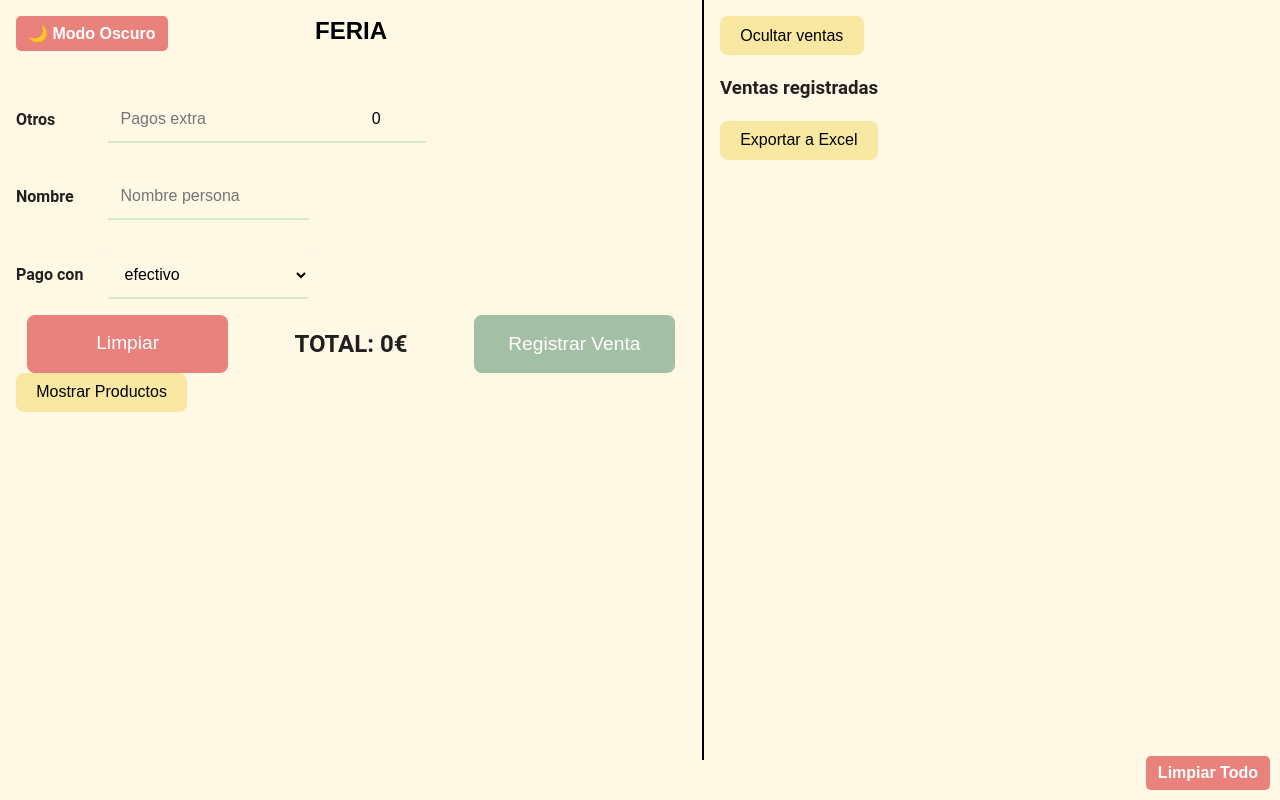
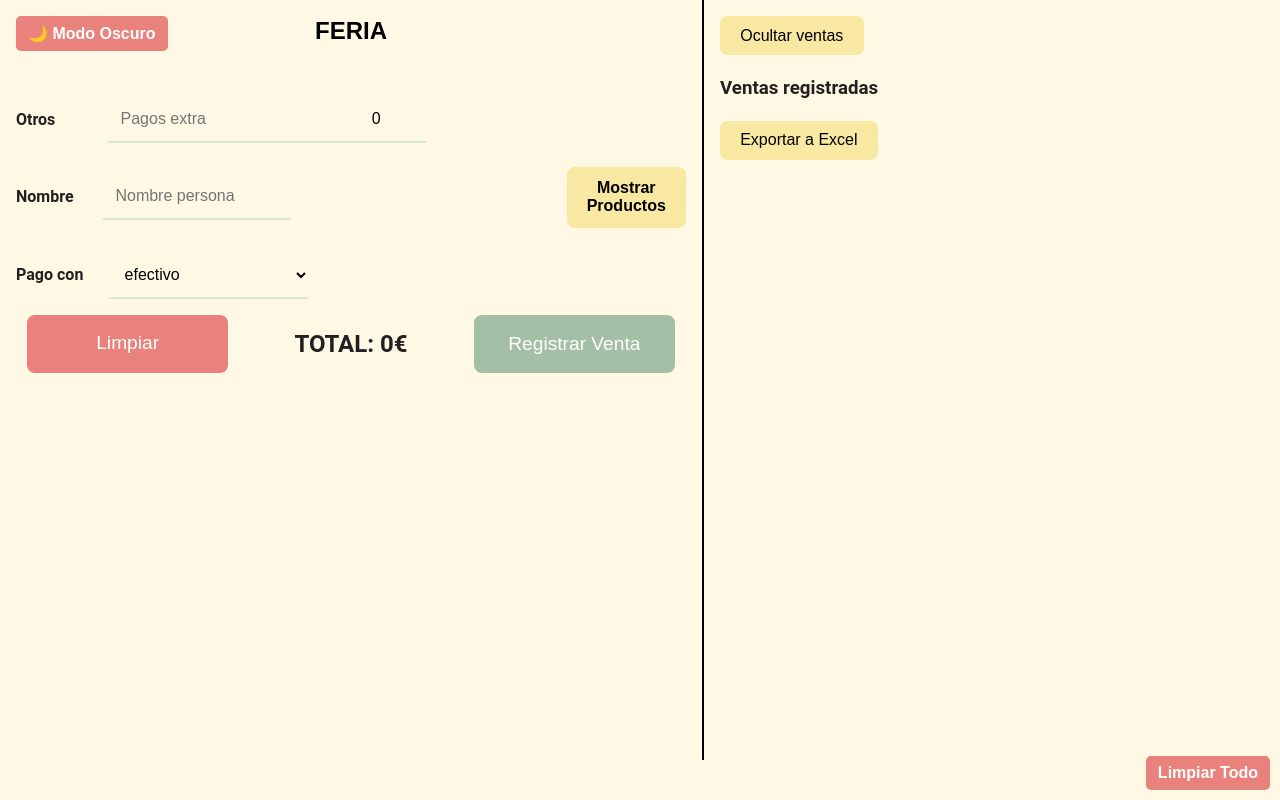
Before and after one commit to edopuig/feria-app, a React (Vite) app: page / in a window 1280 px wide. Built offline with nearby package versions, Linux system fonts and the light colour scheme.

Commit message:
Boton MostrarProductos cambiado

```diff
--- a/src/App.jsx
+++ b/src/App.jsx
@@ -312,6 +312,18 @@ function App() {
             value={nombreVenta}
             onChange={(e) => setNombreVenta(e.target.value)}
           />
+
+          <button className="MostrarProductos" onClick={handleMostrarFormulario}>Mostrar Productos</button>
+
+          {mostrarFormulario && (
+            <div className="modal-overlay" onClick={handleOcultarFormulario}>
+              <div className="modal-content" onClick={(e) => e.stopPropagation()}>
+
+                <FormularioProducto onClose={handleOcultarFormulario} onProductosActualizados={cargarProductos} />
+
+              </div>
+            </div>
+          )}
         </div>
 
         <div className="Opciones">
@@ -340,17 +352,7 @@ function App() {
         </div>
         {mensaje && <div style={{ color: "green", marginTop: "10px" }}>{mensaje}</div>}
 
-        <button onClick={handleMostrarFormulario}>Mostrar Productos</button>
 
-        {mostrarFormulario && (
-          <div className="modal-overlay" onClick={handleOcultarFormulario}>
-            <div className="modal-content" onClick={(e) => e.stopPropagation()}>
-
-              <FormularioProducto onClose={handleOcultarFormulario} onProductosActualizados={cargarProductos} />
-
-            </div>
-          </div>
-        )}
       </div>
 
       <div className={`right-column ${!mostrarVentas ? 'oculta' : ''}`}>
--- a/src/index.css
+++ b/src/index.css
@@ -183,10 +183,16 @@ input[type="number"] {
 .nombreImput{
   grid-column: span 3;
   width: 80%;
-  box-sizing: border-box;
   border: none;
   border-bottom: 2px solid #d8e9ca;
   background-color: #fff8e5;
+}
+
+.MostrarProductos{
+  display: flex;
+  font-weight: 600;
+  align-items: center;
+  grid-column:  8;
 }
 
 .tipoPagoLabel{
```
